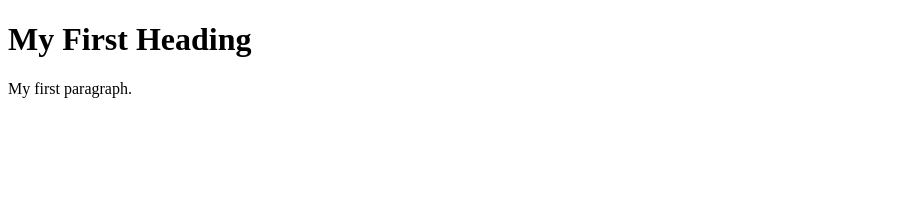
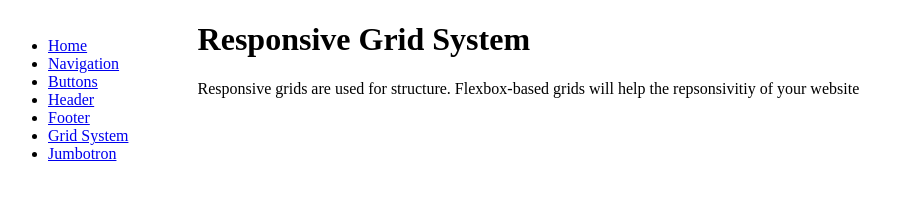
Before and after one commit to laurynplummer/PatternLibrary, a plain HTML site: page grid.html in a window 1280 px wide. Shown: the whole page, without its empty margins (0-914 px from the left). Drawn offline with Linux system fonts and the light colour scheme.

Commit message:
added navigation

```diff
--- /dev/null
+++ b/css/patternlibrary.css
@@ -0,0 +1,5 @@
+aside {
+    float: left;
+    width: 15%;
+    height: auto;
+}
--- a/grid.html
+++ b/grid.html
@@ -1,9 +1,28 @@
 <!DOCTYPE html>
-    <html>
+    <html lang="en">
+        <head>
+            <link rel="stylesheet" href="css/patternlibrary.css">
+            <title> Welcome to the Pattern Library</title>
+        </head>
         <body>
-
-            <h1>My First Heading</h1>
-                <p>My first paragraph.</p>
-
+            <div class="wrapper">
+                <aside>
+                    <nav id="nav">
+                        <ul>
+                            <li><a class="active" href="index.html"> Home</a></li>
+                            <li><a  href="navigation.html"> Navigation</a></li>
+                            <li><a  href="buttons.html"> Buttons</a></li>
+                            <li><a  href="header.html"> Header</a></li>
+                            <li><a  href="footer.html"> Footer</a></li>
+                            <li><a  href="grid.html"> Grid System</a></li>
+                            <li><a  href="jumboteon.html"> Jumbotron</a></li>
+                        </ul>
+                    </nav>
+                </aside>
+            </div>
+            <main>
+                <h1>Responsive Grid System</h1>
+                <p>Responsive grids are used for structure. Flexbox-based grids will help the repsonsivitiy of your website </p>
+            </main>
         </body>
     </html>
```
Also changed, not shown: index.html (+6 -2 lines), js/patternlibrary.js (added).
